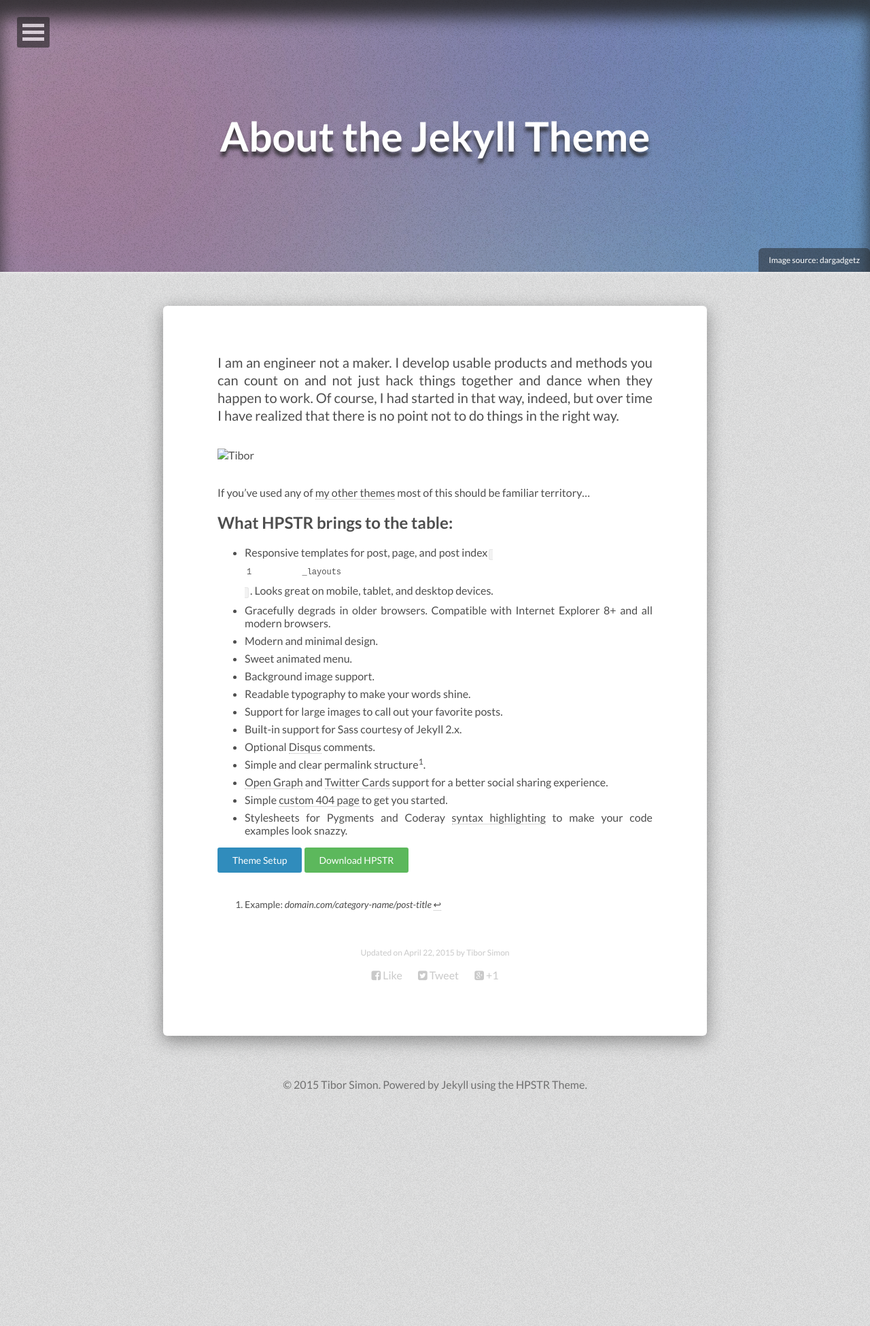
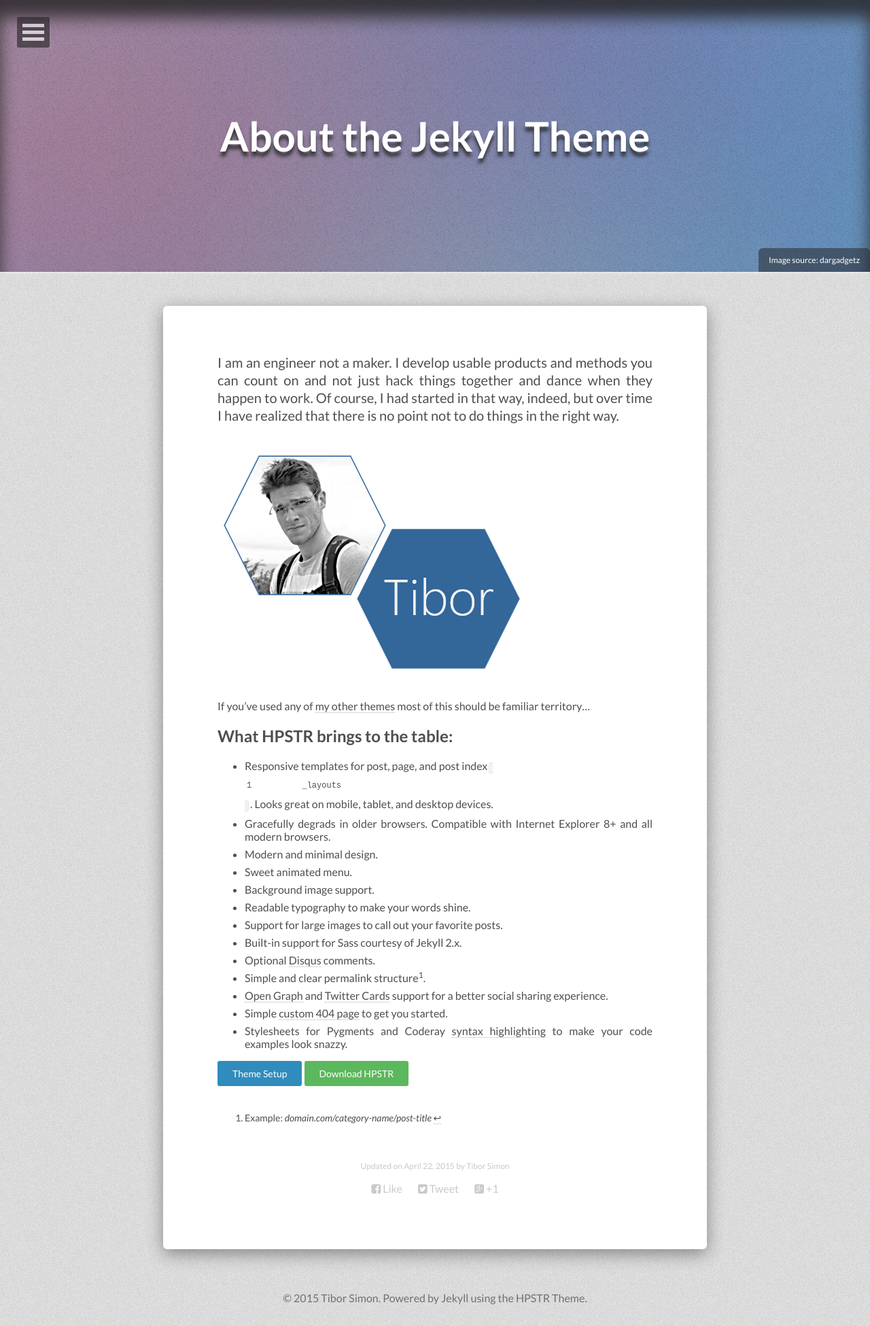
Before and after one commit to tiborsimon/tiborsimon.github.io, a Jekyll site: the page built from about/index.md, in a window 1280 px wide. Shown: the whole page at 68% size. Built offline with Jekyll 4.4.1, drawn with Linux system fonts in a browser that asks for light colours; nearby versions of some CDN libraries; before the commit the page ends 1637 px from its top, so only the background shows below that.

Commit message:
Image link correction

```diff
--- a/about/index.md
+++ b/about/index.md
@@ -11,7 +11,7 @@ modified: 2015-04-22
 
 I am an engineer not a maker. I develop usable products and methods you can count on and not just hack things together and dance when they happen to work. Of course, I had started in that way, indeed, but over time I have realized that there is no point not to do things in the right way.
 
-<figure><img src="{{ site.url }}/images/tibor_about.png" alt="Tibor">
+<figure><img src="{{ site.url }}/images/core/tibor_about.png" alt="Tibor">
 </figure>
 
 If you've used any of [my other themes](http://mademistakes.com/work/jekyll-themes/) most of this should be familiar territory...
```
